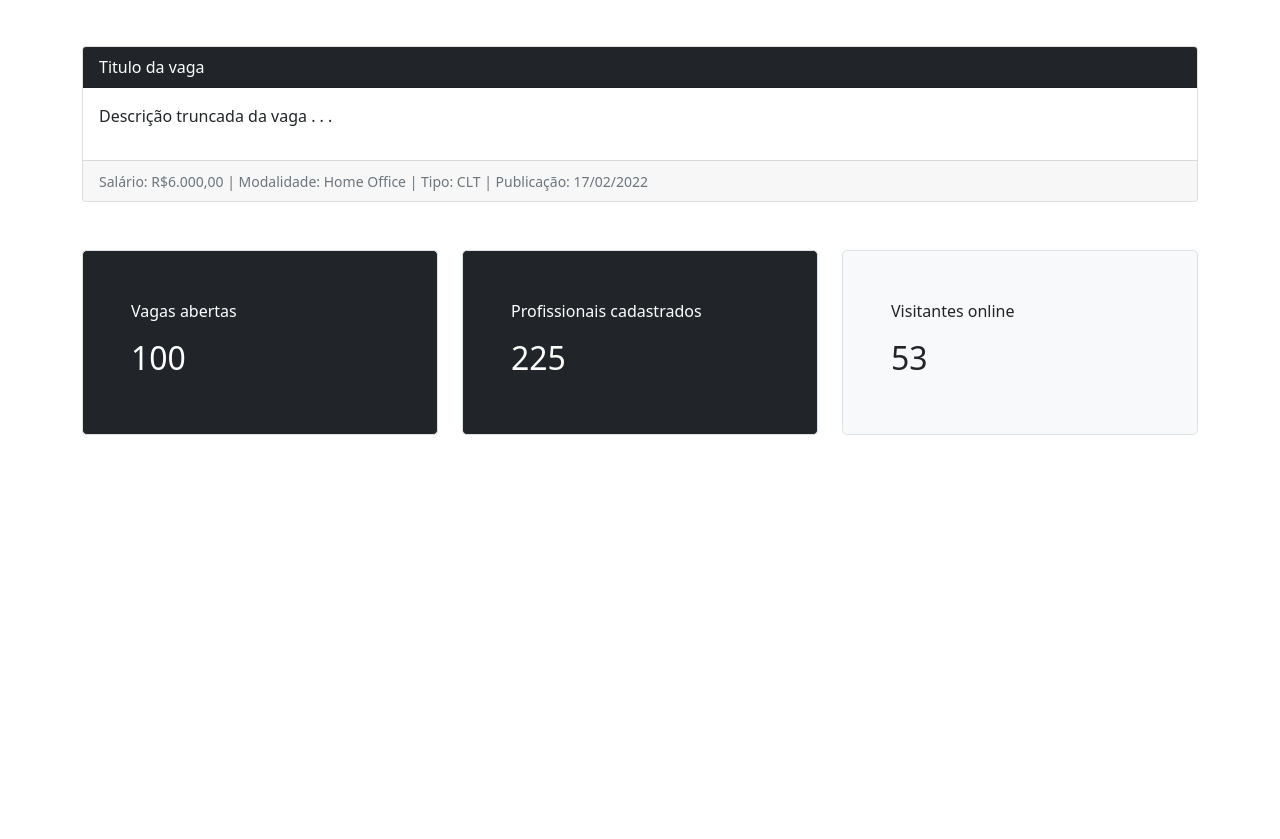
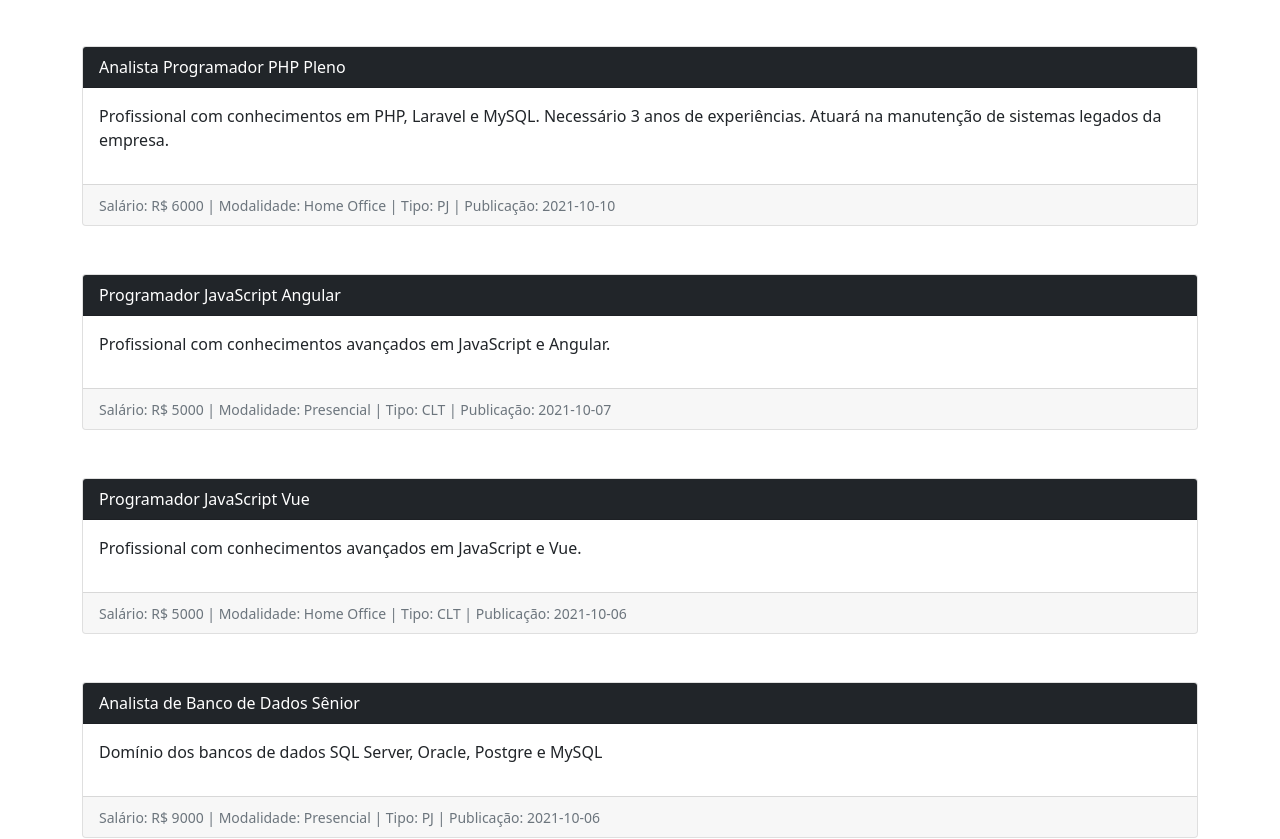
Before and after one commit to murilloaguiar/vagas-front, a Vue app: page / in a window 1280 px wide. Shown: the part 530-1369 px from the top of the page. Before the commit the page ends 989 px from the top, so only its background shows below. Built offline with nearby package versions, Linux system fonts and the light colour scheme.

Commit message:
Completando o componente Vaga

```diff
--- a/src/components/comuns/Vaga.vue
+++ b/src/components/comuns/Vaga.vue
@@ -2,15 +2,15 @@
    <div class="card">
 
       <div class="card-header bg-dark text-white">
-         Titulo da vaga
+         {{titulo}}
       </div>
 
       <div class="card-body">
-         <p>Descrição truncada da vaga . . .</p>
+         <p>{{descricao}}</p>
       </div>
 
       <div class="card-footer">
-         <small class="text-muted">Salário: R$6.000,00 | Modalidade: Home Office | Tipo: CLT | Publicação: 17/02/2022</small>
+         <small class="text-muted">Salário: R$ {{salario}} | Modalidade: {{modalidade}} | Tipo: {{tipo}} | Publicação: {{publicacao}}</small>
       </div>
    </div>
 
@@ -18,6 +18,7 @@
 
 <script>
    export default {
-      name: 'Vaga'
+      name: 'Vaga',
+      props:['titulo','descricao','salario','modalidade','tipo','publicacao']
    }
 </script>
--- a/src/components/views/Home.vue
+++ b/src/components/views/Home.vue
@@ -11,11 +11,18 @@
 
       </div>
 
-      <div class="row mt-5">
+      <div class="row mt-5" v-for="(vaga,index) in vagas" :key="index">
 
          <div class="col">
 
-            <vaga></vaga>
+            <vaga
+               :titulo="vaga.titulo"
+               :descricao="vaga.descricao"
+               :salario="vaga.salario"
+               :modalidade="vaga.modalidade"
+               :tipo="vaga.tipo"
+               :publicacao="vaga.publicacao"
+            />
 
          </div>
 
@@ -65,7 +72,49 @@
       },
 
       data: ()=>({
-         usuariosOnline: 0
+         usuariosOnline: 0,
+         vagas: [
+            {
+               titulo: 'Analista Programador PHP Pleno',
+               descricao: 'Profissional com conhecimentos em PHP, Laravel e MySQL. Necessário 3 anos de experiências. Atuará na manutenção de sistemas legados da empresa.',
+               salario: 6000,
+               modalidade: 'Home Office',
+               tipo: 'PJ',
+               publicacao: '2021-10-10'
+            },
+            {
+               titulo: 'Programador JavaScript Angular',
+               descricao: 'Profissional com conhecimentos avançados em JavaScript e Angular.',
+               salario: 5000,
+               modalidade: 'Presencial',
+               tipo: 'CLT',
+               publicacao: '2021-10-07'
+            },
+            {
+               titulo: 'Programador JavaScript Vue',
+               descricao: 'Profissional com conhecimentos avançados em JavaScript e Vue.',
+               salario: 5000,
+               modalidade: 'Home Office',
+               tipo: 'CLT',
+               publicacao: '2021-10-06'
+            },
+            {
+               titulo: 'Analista de Banco de Dados Sênior',
+               descricao: 'Domínio dos bancos de dados SQL Server, Oracle, Postgre e MySQL',
+               salario: 9000,
+               modalidade: 'Presencial',
+               tipo: 'PJ',
+               publicacao: '2021-10-06'
+            },
+            {
+               titulo: 'Programador Web Júnior',
+               descricao: 'Conhecimentos básicos em HTML, CSS, JavaScript, Bootstrap, PHP e MySQL',
+               salario: 3000,
+               modalidade: 'Presencial',
+               tipo: 'CLT',
+               publicacao: '2021-10-05'
+            }
+         ]
       }),
 
       methods:{
```
